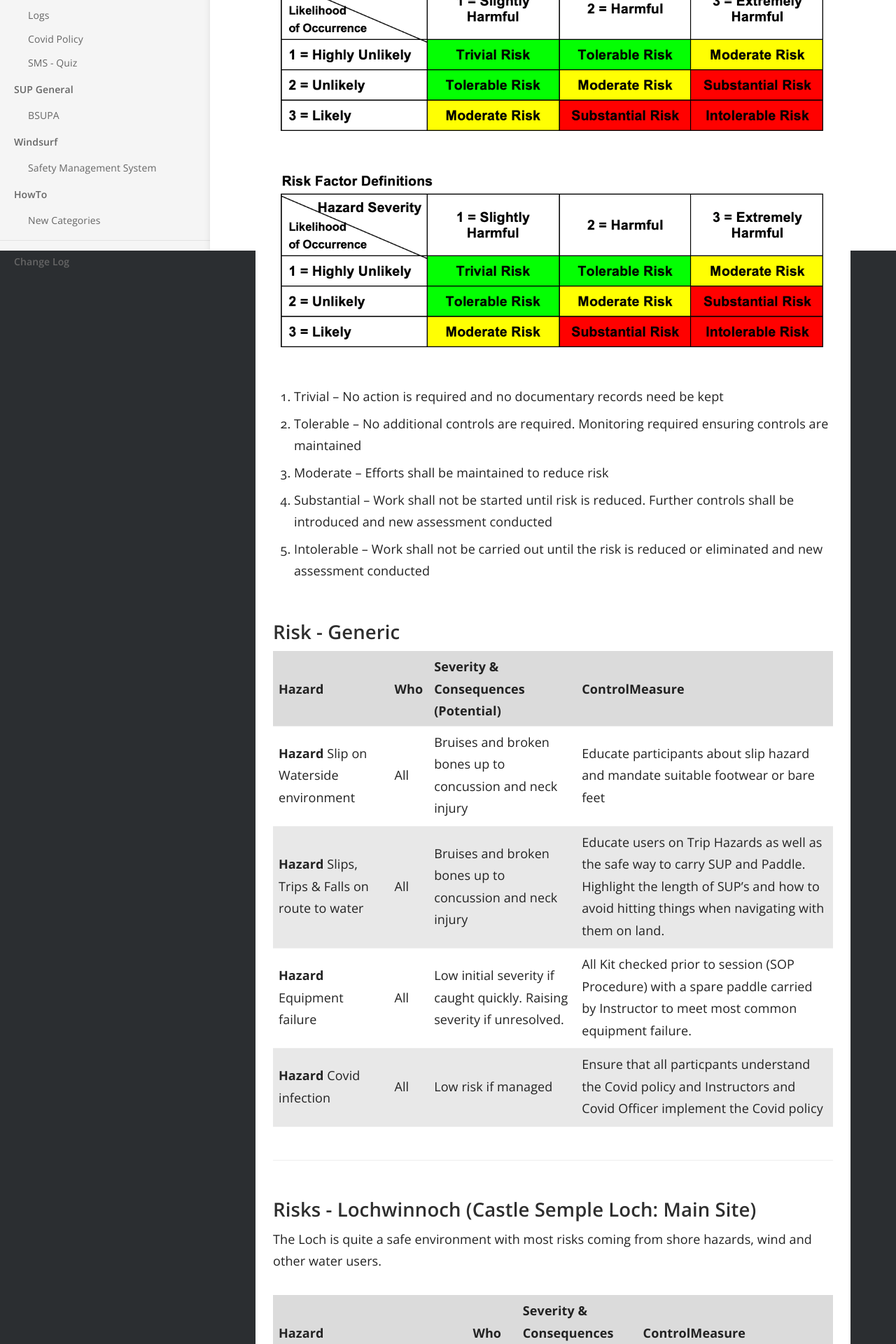
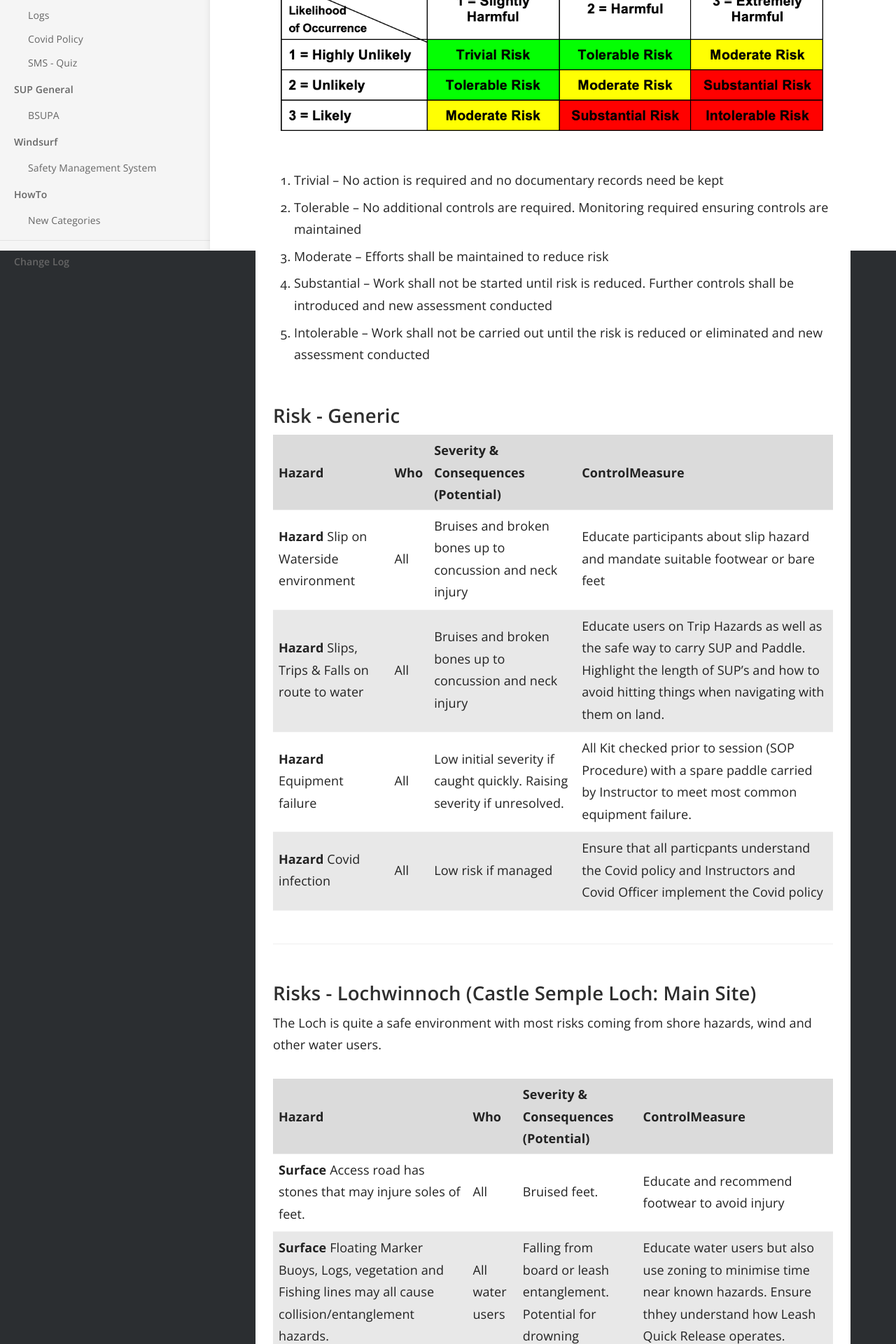
Before and after one commit to numbat70/clyde, a Jekyll site: the page built from _docs/Content/20-SUP_RISK.md, in a window 1280 px wide. Shown: the part 542-2462 px from the top of the page at 70% size. Built offline with Jekyll 4.4.1, drawn with Linux system fonts in a browser that asks for light colours.

Commit message:
Update 20-SUP_RISK.md
mk

```diff
--- a/_docs/Content/20-SUP_RISK.md
+++ b/_docs/Content/20-SUP_RISK.md
@@ -10,9 +10,9 @@ order: 20
 - Dynamic (need to be assessed on the day and continuously during the activity)
 
 ## Levels of Risk
-![Wind Limits for SUP](https://numbat70.github.io/clyde/Content/risks.png "WRisk Matrix")
+![Risk Matrix](https://numbat70.github.io/clyde/Content/risks.png "Risk Matrix")
 
-![Risk Matrix](https://numbat70.github.io/clyde/content/risks.png)
+
 
 1. Trivial – No action is required and no documentary records need be kept
 2. Tolerable – No additional controls are required. Monitoring required ensuring controls are maintained
```
